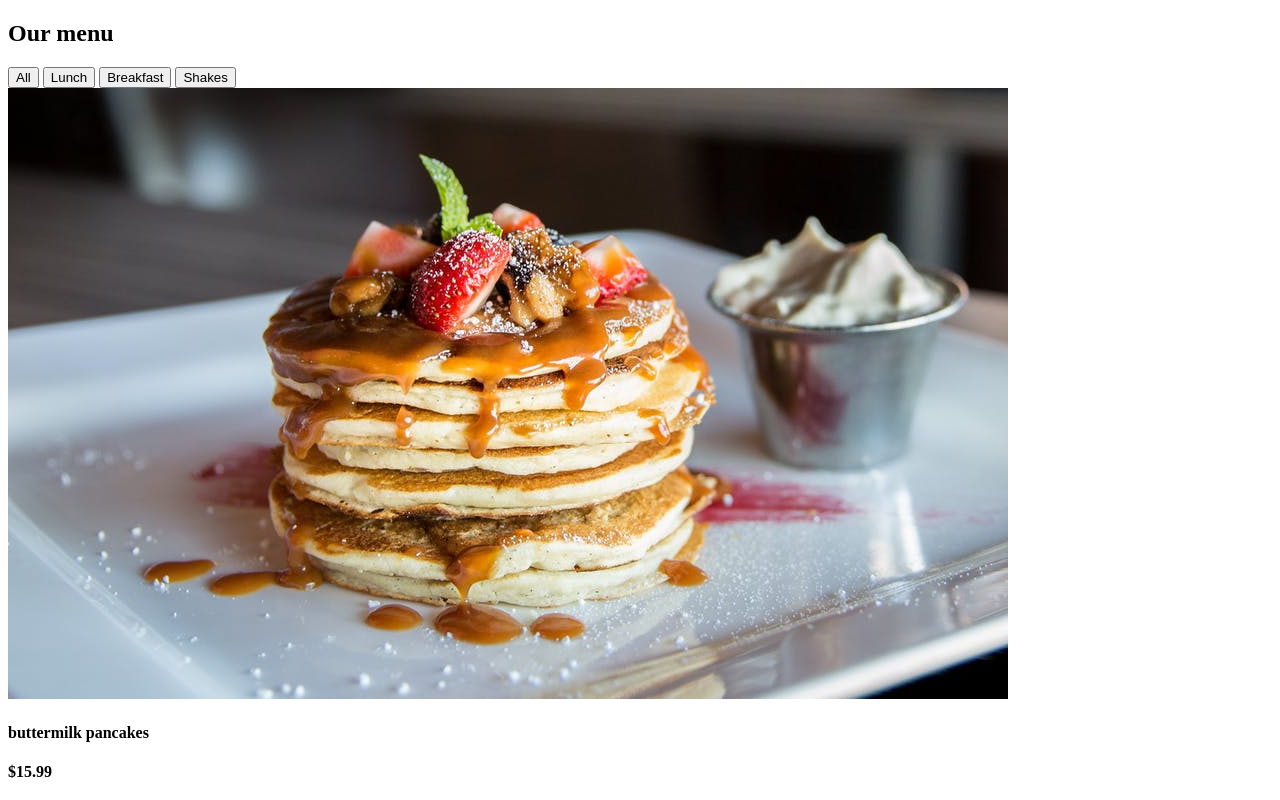
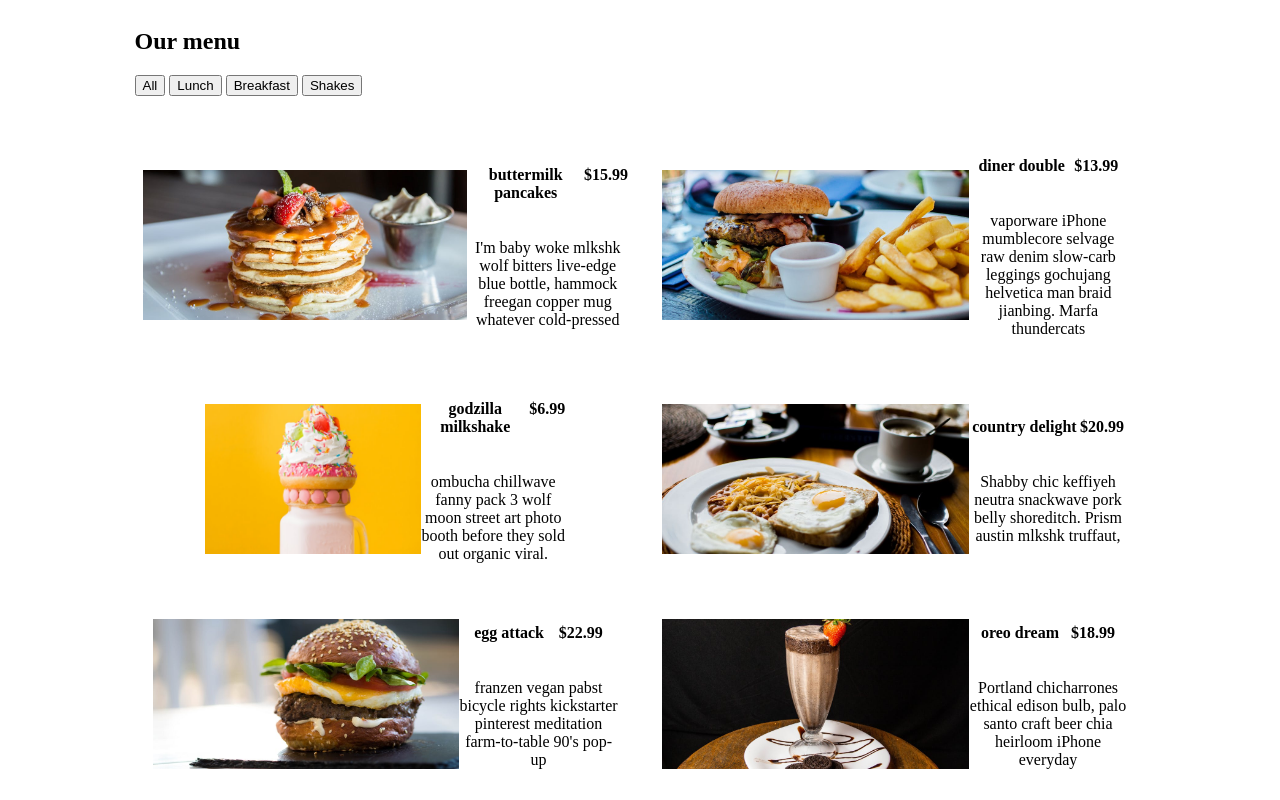
Before and after one commit to HenryRivera01/Menu-JS, a plain HTML site: page index.html in a window 1280 px wide. Shown: the top 800 px of the page. Drawn offline with Linux system fonts and the light colour scheme.

Commit message:
Primera version de los estilos

```diff
--- a/index.html
+++ b/index.html
@@ -10,7 +10,7 @@
 
     <section class="menu">
         <!-- Tittle -->
-        <div class="titlle">
+        <div class="title">
             <h2>Our menu</h2>
             <div class="underline"></div>
         </div>
--- a/styles.css
+++ b/styles.css
@@ -0,0 +1,58 @@
+
+
+body {
+    display: flex;
+    align-items: center;
+    justify-content: center;
+
+}
+
+header{
+    display: flex;
+    justify-content: space-evenly;
+}
+
+.menu{
+
+}
+
+.section-center{
+    margin-top: 2rem;
+    display: grid;
+    justify-items: center;
+    align-items: center;
+    grid-template-columns: repeat(2, 1fr);
+    gap: 1.5rem;
+    padding: .5rem;
+    text-align: center;
+}
+
+
+.menu-item{
+    display: flex;
+    flex-direction: row;
+    align-items: center;
+    justify-content: center;
+}
+
+.photo{
+    width: 100%;
+    height: 150px;
+}
+
+.menu-item img {
+    width: 100%;
+    object-fit: cover; /* Rellena el espacio sin deformarse */
+    display: block;
+  }
+
+.item-info{
+    display: flex;
+    flex-direction: column;
+}
+
+
+
+.item-text{
+    max-width: 15rem;
+}
```
